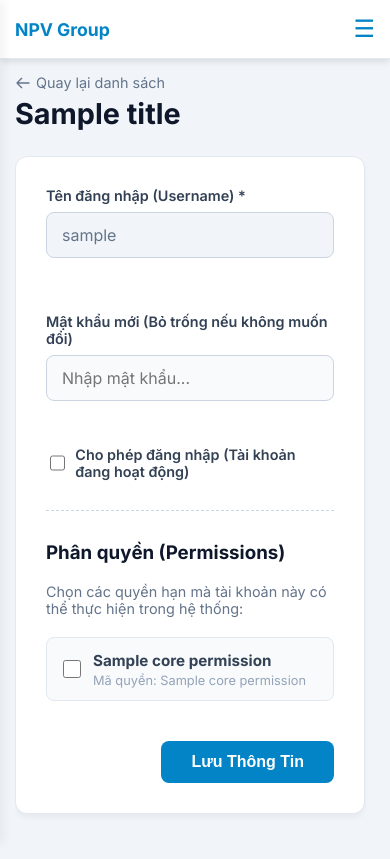
After one commit to Tuinagaf/NPV_QLYGIA, a Django app: template core/templates/core/account_form.html in a window 390 px wide. The commit adds this page. Run offline with Django 5.2, Linux system fonts and the light colour scheme; the template is opened without the code that fills it: most values are stand-ins (such as "Sample title", 1, 10 or a date in 2020); one stand-in notice (Sample message) is shown; some libraries are stand-ins or nearby versions.

Commit message:
Update permissions and responsive UI

```diff
--- /dev/null
+++ b/core/templates/core/account_form.html
@@ -0,0 +1,165 @@
+{% extends 'core/base.html' %}
+
+{% block content %}
+<style>
+    .header-link {
+        display: inline-flex;
+        align-items: center;
+        color: var(--text-muted);
+        text-decoration: none;
+        font-size: 0.9rem;
+        margin-bottom: 5px;
+        transition: color 0.2s;
+    }
+    .header-link:hover { color: var(--primary-color); }
+    .header-link svg { width: 16px; height: 16px; margin-right: 5px; }
+
+    .page-title {
+        font-size: 1.8rem;
+        color: var(--text-color);
+        margin: 0;
+        font-weight: 700;
+    }
+
+    .form-group { margin-bottom: 20px; }
+    .form-label { display: block; font-size: 0.9rem; font-weight: 600; color: #334155; margin-bottom: 8px; }
+    .form-control { width: 100%; padding: 12px 15px; border: 1px solid #cbd5e1; border-radius: 8px; font-size: 1rem; box-sizing: border-box; }
+
+    .permission-item {
+        display: flex;
+        align-items: center;
+        padding: 12px;
+        background: #f8fafc;
+        border: 1px solid #e2e8f0;
+        border-radius: 8px;
+        margin-bottom: 10px;
+        cursor: pointer;
+        transition: 0.2s;
+    }
+    .permission-item:hover {
+        background: #f1f5f9;
+        border-color: #cbd5e1;
+    }
+    .permission-item input {
+        margin-right: 12px;
+        width: 18px;
+        height: 18px;
+        cursor: pointer;
+    }
+
+    .btn-save {
+        background: var(--primary-color);
+        color: white;
+        padding: 12px 30px;
+        border-radius: 8px;
+        font-weight: 600;
+        border: none;
+        cursor: pointer;
+        display: inline-flex;
+        align-items: center;
+        font-size: 1rem;
+        transition: background 0.2s;
+    }
+    .btn-save:hover { background: #0369a1; }
+</style>
+
+<div style="flex: 1; overflow-y: auto; padding-right: 10px; padding-bottom: 30px;">
+<div style="display: flex; justify-content: space-between; align-items: flex-end; margin-bottom: 25px; flex-wrap: wrap; gap: 15px;">
+    <div>
+        <a href="{% url 'account_list' %}" class="header-link">
+            <svg fill="none" stroke="currentColor" viewBox="0 0 24 24"><path stroke-linecap="round" stroke-linejoin="round" stroke-width="2" d="M10 19l-7-7m0 0l7-7m-7 7h18"></path></svg>
+            Quay lại danh sách
+        </a>
+        <h1 class="page-title">{{ title }}</h1>
+    </div>
+</div>
+
+<form method="post" id="account-form" class="glass-card" style="max-width: 800px; padding: 30px;">
+    {% csrf_token %}
+
+    <div class="modal-grid-2" style="display: grid; grid-template-columns: 1fr 1fr; gap: 20px;">
+        <div class="form-group">
+            <label class="form-label">Tên đăng nhập (Username) *</label>
+            <input type="text" name="username" class="form-control" value="{{ edit_user.username }}" {% if edit_user %}readonly style="background: #f1f5f9; color: #64748b; cursor: not-allowed;"{% endif %} required>
+        </div>
+
+        <div class="form-group">
+            <label class="form-label">
+                {% if edit_user %}Mật khẩu mới (Bỏ trống nếu không muốn đổi){% else %}Mật khẩu *{% endif %}
+            </label>
+            <input type="password" name="password" class="form-control" placeholder="Nhập mật khẩu..." {% if not edit_user %}required{% endif %}>
+        </div>
+    </div>
+
+    {% if edit_user %}
+    <div class="form-group" style="margin-top: 10px;">
+        <label class="form-label" style="display: flex; align-items: center; cursor: pointer;">
+            <input type="checkbox" name="is_active" value="1" style="width: 20px; height: 20px; margin-right: 10px;" {% if edit_user.is_active %}checked{% endif %}>
+            Cho phép đăng nhập (Tài khoản đang hoạt động)
+        </label>
+    </div>
+    {% endif %}
+
+    <hr style="border: 0; border-top: 1px dashed #cbd5e1; margin: 30px 0;">
+
+    <h3 style="margin-top: 0; color: #0f172a;">Phân quyền (Permissions)</h3>
+    <p style="color: #64748b; font-size: 0.9rem; margin-bottom: 20px;">
+        {% if edit_user and edit_user.is_superuser %}
+            Tài khoản này là Admin tổng (Superuser) nên tự động có tất cả quyền. Bạn không cần phân quyền chi tiết.
+        {% else %}
+            Chọn các quyền hạn mà tài khoản này có thể thực hiện trong hệ thống:
+        {% endif %}
+    </p>
+
+    {% if not edit_user or not edit_user.is_superuser %}
+    <div class="modal-grid-2" style="display: grid; grid-template-columns: 1fr 1fr; gap: 15px; margin-bottom: 30px;">
+        {% for p in core_permissions %}
+        <label class="permission-item">
+            <input type="checkbox" name="permissions[]" value="{{ p.id }}" class="perm-checkbox" data-action="{{ p.action }}" data-model="{{ p.model }}" {% if p.id in user_perms %}checked{% endif %}>
+            <div>
+                <strong style="color: #334155; font-size: 0.95rem;">{{ p.vn_name|default:p.name }}</strong>
+                <div style="font-size: 0.8rem; color: #94a3b8; margin-top: 3px;">Mã quyền: {{ p.codename }}</div>
+            </div>
+        </label>
+        {% endfor %}
+    </div>
+    {% endif %}
+
+    <div style="text-align: right; margin-top: 20px;">
+        <button type="submit" class="btn-save">Lưu Thông Tin</button>
+    </div>
+</form>
+</div>
+
+<script>
+    // JS liên kết quyền
+    document.querySelectorAll('.perm-checkbox').forEach(cb => {
+        cb.addEventListener('change', function() {
+            // Nếu check Thêm, Sửa, Xóa thì tự động check Xem
+            if (this.checked && ['add', 'change', 'delete'].includes(this.dataset.action)) {
+                let viewCb = document.querySelector(`.perm-checkbox[data-model="${this.dataset.model}"][data-action="view"]`);
+                if (viewCb && !viewCb.checked) {
+                    viewCb.checked = true;
+                }
+            }
+            // Nếu uncheck Xem thì tự động uncheck Thêm, Sửa, Xóa
+            if (!this.checked && this.dataset.action === 'view') {
+                document.querySelectorAll(`.perm-checkbox[data-model="${this.dataset.model}"]`).forEach(relatedCb => {
+                    relatedCb.checked = false;
+                });
+            }
+        });
+    });
+
+    // Validation đơn giản
+    document.getElementById('account-form').addEventListener('submit', function(e) {
+        {% if not edit_user %}
+        const pwd = this.querySelector('input[name="password"]').value;
+        if (!pwd || pwd.length < 6) {
+            e.preventDefault();
+            Swal.fire('Lỗi', 'Mật khẩu phải có ít nhất 6 ký tự!', 'warning');
+        }
+        {% endif %}
+    });
+</script>
+{% endblock %}
--- a/core/templates/core/base.html
+++ b/core/templates/core/base.html
@@ -37,6 +37,9 @@
             flex-direction: column;
             gap: 15px;
             box-shadow: 4px 0 10px rgba(0,0,0,0.05);
+            transition: transform 0.3s ease;
+            z-index: 1000;
+            overflow-y: auto;
         }
         .sidebar-logo {
             text-align: center;
@@ -70,6 +73,7 @@
             height: 100vh;
             box-sizing: border-box;
             overflow: hidden;
+            position: relative;
         }
         .glass-card {
             background: var(--surface-color);
@@ -168,21 +172,106 @@
             color: var(--text-color);
             line-height: normal;
         }
+
+        /* Responsive Styles */
+        .table-responsive {
+            width: 100%;
+            overflow-x: auto;
+            -webkit-overflow-scrolling: touch;
+        }
+        .header-mobile {
+            display: none;
+            padding: 15px;
+            background: white;
+            border-bottom: 1px solid var(--border-color);
+            align-items: center;
+            justify-content: space-between;
+            margin: -30px -30px 20px -30px;
+            flex-shrink: 0;
+        }
+        .menu-toggle {
+            background: none;
+            border: none;
+            font-size: 1.5rem;
+            color: var(--primary-color);
+            cursor: pointer;
+            padding: 0;
+        }
+        .sidebar-overlay {
+            display: none;
+            position: fixed;
+            top: 0; left: 0; right: 0; bottom: 0;
+            background: rgba(0,0,0,0.5);
+            z-index: 999;
+        }
+        @media (max-width: 768px) {
+            body {
+                flex-direction: column;
+                height: auto;
+                overflow-y: auto;
+            }
+            .sidebar {
+                position: fixed;
+                top: 0; bottom: 0; left: 0;
+                transform: translateX(-100%);
+            }
+            .sidebar.active {
+                transform: translateX(0);
+            }
+            .sidebar-overlay.active {
+                display: block;
+            }
+            .header-mobile {
+                display: flex;
+                margin: -15px -15px 15px -15px;
+                position: sticky;
+                top: 0;
+                z-index: 900;
+                box-shadow: 0 4px 6px -1px rgba(0,0,0,0.1);
+            }
+            .main-content {
+                padding: 15px;
+                width: 100vw;
+                height: auto;
+                overflow: visible;
+                display: block;
+            }
+            .filter-grid {
+                grid-template-columns: 1fr !important;
+            }
+            .modal-grid-2 {
+                grid-template-columns: 1fr !important;
+            }
+        }
     </style>
     <script src="https://cdn.jsdelivr.net/npm/sweetalert2@11"></script>
 </head>
 <body>
-    <div class="sidebar">
+    <div class="sidebar-overlay" id="sidebarOverlay" onclick="toggleSidebar()"></div>
+    <div class="sidebar" id="sidebar">
         <div class="sidebar-logo">
             <img src="{% static 'core/logo.png' %}?v=2" alt="NPV Group Logo">
         </div>
         <a href="{% url 'search_prices' %}" class="nav-link">🔍 Tra Cứu Giá Thuê Ngoài</a>
+
+        {% if perms.core.view_giacoso %}
         <a href="{% url 'base_price_list' %}" class="nav-link">💰 Quản Lý Giá Cơ Sở</a>
+        {% endif %}
+
+        {% if perms.core.view_doitac %}
         <a href="/partners/" class="nav-link">🏢 Quản Lý Đối Tác</a>
+        {% endif %}
+
+        {% if perms.core.view_dexuatgiacoso %}
         <a href="{% url 'proposal_list' %}" class="nav-link" style="display:flex; justify-content:space-between; align-items:center;">
             <span>📄 Đề Xuất Giá</span>
             <span id="sidebar-proposal-count" style="background:#ef4444; color:white; padding:2px 8px; border-radius:12px; font-size:0.8rem; display:none;">0</span>
         </a>
+        {% endif %}
+
+        {% if user.is_superuser %}
+        <a href="{% url 'account_list' %}" class="nav-link">👥 Quản Lý Tài Khoản</a>
+        {% endif %}
 
         <div style="flex: 1;"></div>
 
@@ -203,10 +292,19 @@
         {% endif %}
     </div>
     <div class="main-content">
+        <div class="header-mobile">
+            <h3 style="margin:0; font-size:1.1rem; color:var(--primary-color);">NPV Group</h3>
+            <button class="menu-toggle" onclick="toggleSidebar()">☰</button>
+        </div>
         {% block content %}{% endblock %}
     </div>
 
     <script>
+    function toggleSidebar() {
+        document.getElementById('sidebar').classList.toggle('active');
+        document.getElementById('sidebarOverlay').classList.toggle('active');
+    }
+
     document.addEventListener("DOMContentLoaded", function() {
         function formatVnNumber(val) {
             if (!val) return '';
@@ -325,5 +423,20 @@
     });
     {% endif %}
     </script>
+    {% if messages %}
+    <script>
+        document.addEventListener("DOMContentLoaded", function() {
+            {% for message in messages %}
+                Swal.fire({
+                    icon: '{% if message.tags == "error" %}error{% elif message.tags == "success" %}success{% else %}info{% endif %}',
+                    title: 'Thông báo',
+                    text: '{{ message|escapejs }}',
+                    timer: 3000,
+                    showConfirmButton: false
+                });
+            {% endfor %}
+        });
+    </script>
+    {% endif %}
 </body>
 </html>
--- a/core/templates/core/search_prices.html
+++ b/core/templates/core/search_prices.html
@@ -7,7 +7,7 @@
 </div>
 
 <div class="glass-card" style="margin-bottom: 24px; flex-shrink: 0;">
-    <div style="display: grid; grid-template-columns: repeat(6, 1fr) auto; gap: 15px; align-items: end;">
+    <div class="filter-grid" style="display: grid; grid-template-columns: repeat(6, 1fr) auto; gap: 15px; align-items: end;">
         <div>
             <label class="form-label" style="font-size: 0.8rem">Tỉnh/Thành nhận</label>
             <select id="filterTinhNhan" class="form-control province-select" data-target="filterHuyenNhan"><option value="">Tất cả</option></select>
@@ -84,8 +84,8 @@
 </div>
 
 <div class="glass-card" style="padding: 0; overflow: hidden; flex: 1; display: flex; flex-direction: column; min-height: 0;">
-    <div style="flex: 1; overflow-y: auto;">
-    <table style="width: 100%; border-collapse: collapse; text-align: left;">
+    <div class="table-responsive" style="flex: 1; overflow-y: auto;">
+    <table style="width: 100%; border-collapse: collapse; text-align: left; min-width: 900px;">
         <thead style="background: #f8fafc; border-bottom: 2px solid var(--border-color); position: sticky; top: 0; z-index: 10;">
             <tr>
                 <th style="padding: 15px 20px; font-size: 0.85rem; color: var(--text-muted); text-transform: uppercase;">Đối Tác (Nhà xe)</th>
--- a/core/urls.py
+++ b/core/urls.py
@@ -41,4 +41,10 @@ urlpatterns = [
     path('api/partners/import/', views.api_import_partners_excel, name='api_import_partners_excel'),
     path('api/base-prices/<int:pk>/delete/', views.api_delete_base_price, name='api_delete_base_price'),
     path('api/check-new-proposals/', views.api_check_new_proposals, name='api_check_new_proposals'),
+
+    # Account Management
+    path('manage-accounts/', views.account_list_view, name='account_list'),
+    path('manage-accounts/create/', views.account_create_view, name='account_create'),
+    path('manage-accounts/<int:pk>/edit/', views.account_update_view, name='account_update'),
+    path('api/manage-accounts/<int:pk>/delete/', views.api_delete_account, name='api_delete_account'),
 ]
```
Also changed, not shown: core/templates/core/account_list.html (added, +110 -0 lines), core/templates/core/base_price_list.html (+38 -31 lines), core/templates/core/partner_form.html (+4 -4 lines), core/templates/core/partner_list.html (+14 -8 lines), core/templates/core/proposal_list.html (+5 -5 lines), core/views.py (+208 -0 lines).
